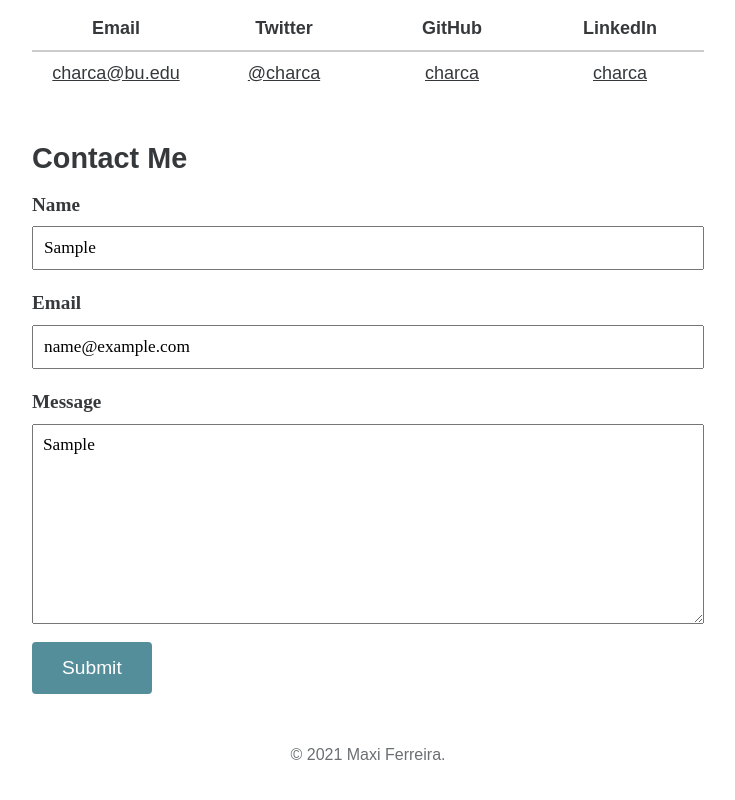
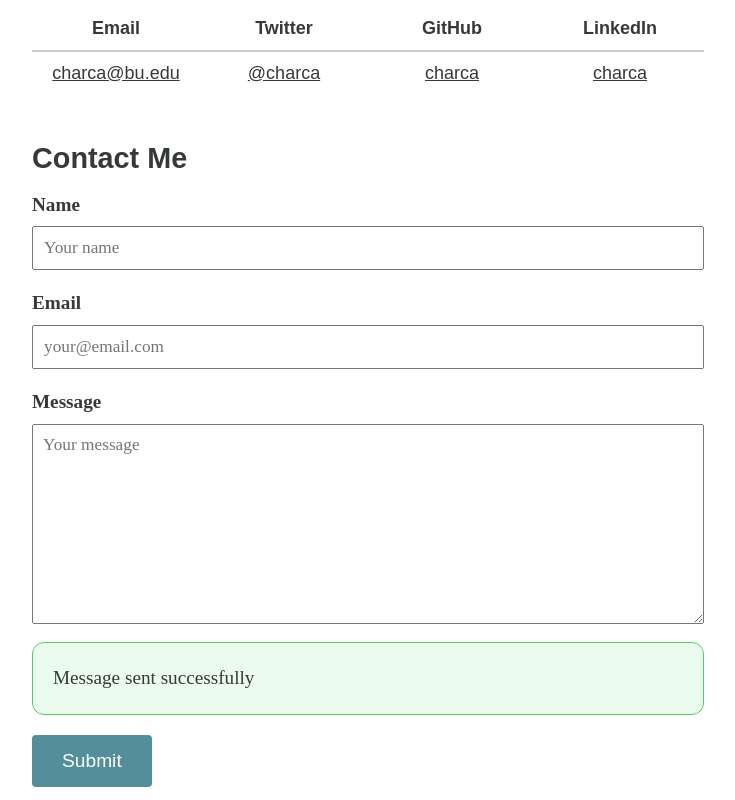
Before and after one commit to Charca/CS601_TermProject_Ferreira, a plain HTML site: page contact.html in a window 1280 px wide. Both pictures are taken after typing "Sample", "name@example.com", "Sample" into the empty fields and a click on the button "Submit". Shown: the part 678-1478 px from the top of the page, without its empty margins (272-1007 px from the left). Drawn offline with Linux system fonts and the light colour scheme.

Commit message:
Added alert to contact form

```diff
--- a/contact.html
+++ b/contact.html
@@ -94,6 +94,7 @@
             <input type="email" name="email" id="email" required placeholder="your@email.com" />
             <label for="message">Message</label>
             <textarea name="message" id="message" required placeholder="Your message"></textarea>
+            <div id="form-alert" class="alert hidden"></div>
             <button class="primary" type="submit">Submit</button>
           </form>
         </div>
--- a/css/styles.css
+++ b/css/styles.css
@@ -210,6 +210,9 @@ button.primary {
   cursor: pointer;
 }
 
+.hidden {
+  display: none;
+}
 
 #contact-methods {
   width: 100%;
@@ -399,6 +402,22 @@ figcaption {
   margin-top: 10px;
 }
 
+.alert {
+  padding: 20px;
+  margin-bottom: 20px;
+  border-radius: 12px;
+}
+
+.alert-success {
+  background: #ebfbee;
+  border: 1px solid #51cf66;
+}
+
+.alert-error {
+  background: #fbeaea;
+  border: 1px solid #ff5252;
+}
+
 @media (max-width: 1200px) {
   .home-container p {
     font-size: 1.2em;
--- a/js/contact.js
+++ b/js/contact.js
@@ -5,15 +5,32 @@
   function handleSubmit(event) {
     event.preventDefault()
     const formData = new FormData(contactForm);
+    const formAlert = document.getElementById('form-alert');
+
+    // Hide the alert message when submitting the form
+    formAlert.innerHTML = "";
+    formAlert.classList.add('hidden');
+    formAlert.classList.remove('alert-success');
+    formAlert.classList.remove('alert-danger');
 
     fetch('/', {
       method: 'POST',
       headers: { "Content-Type": "application/x-www-form-urlencoded" },
       body: new URLSearchParams(formData).toString(),
     }).then(() => {
-      alert('Thank you for your message!')
+      console.log('Message sent successfully');
+      // clear the form
+      contactForm.reset();
+      // show succes message
+      formAlert.classList.remove('hidden');
+      formAlert.classList.add('alert-success');
+      formAlert.innerHTML = 'Message sent successfully';
     }).catch((error) => {
-      alert(error);
+      console.log(error);
+      // show error message
+      formAlert.classList.remove('hidden');
+      formAlert.classList.add('alert-error');
+      formAlert.innerHTML = 'Message could not be sent. Please try again later.';
     });
   }
 })();
```
Also changed, not shown: 1 other file.
